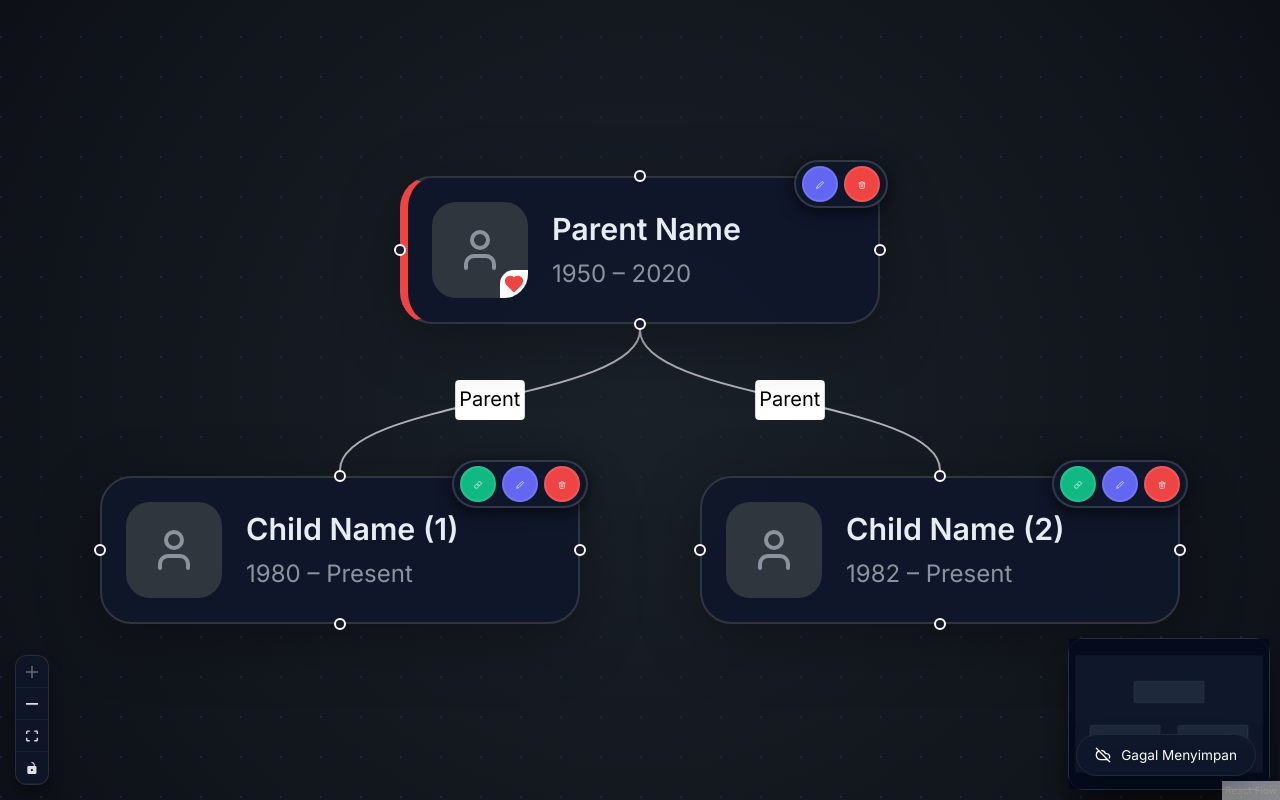
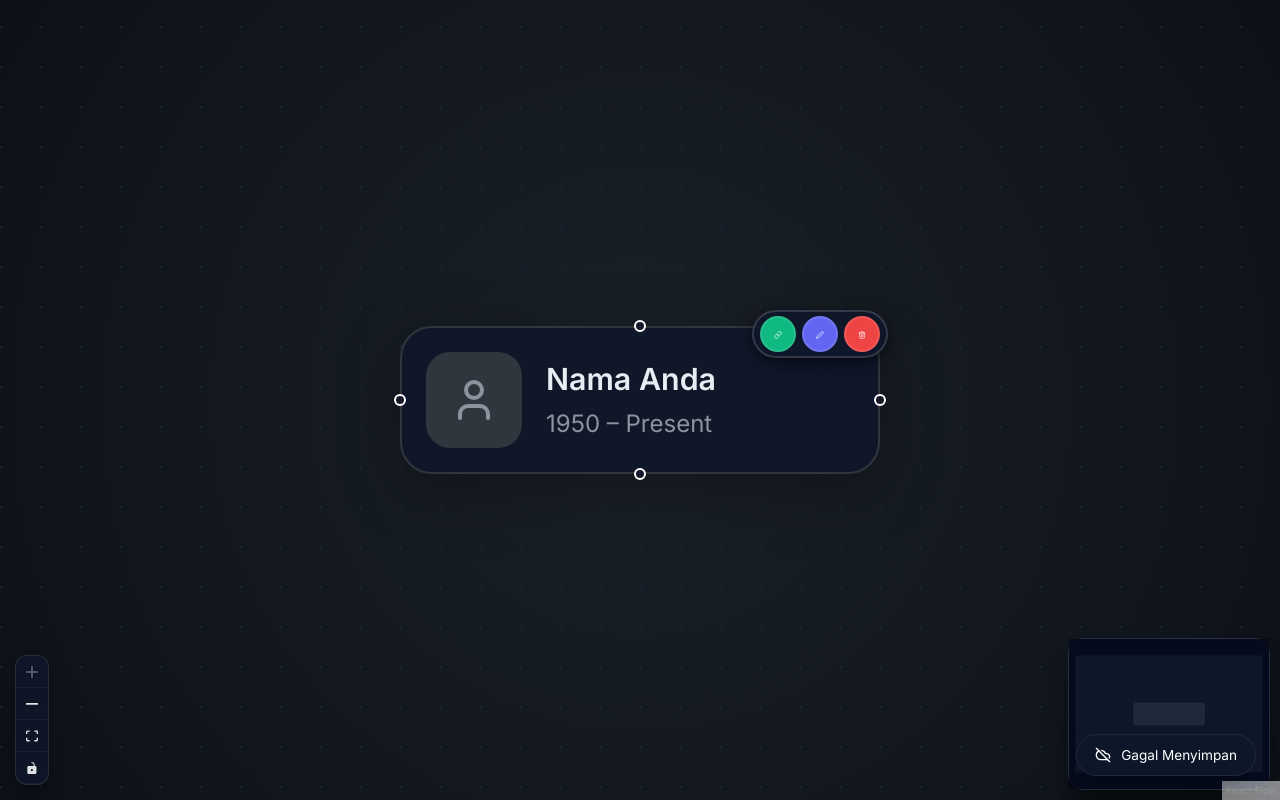
Before and after one commit to dimioctora/Dooka-CircleofLife, a React (Vite) app in the folder frontend/: page / in a window 1280 px wide. Built offline with nearby package versions, Linux system fonts and the light colour scheme; no server answers; the HTML template or start-up script is replaced by a standard one.

Commit message:
Simplify default template to single root node

```diff
--- a/frontend/src/components/FamilyTree/FamilyTree.tsx
+++ b/frontend/src/components/FamilyTree/FamilyTree.tsx
@@ -29,26 +29,11 @@ const initialNodes = [
     id: '1',
     type: 'person',
     position: { x: 250, y: 0 },
-    data: { name: 'Parent Name', birth_year: 1950, death_year: 2020, memorial_id: 'm1' },
-  },
-  {
-    id: '2',
-    type: 'person',
-    position: { x: 100, y: 150 },
-    data: { name: 'Child Name (1)', birth_year: 1980, death_year: null },
-  },
-  {
-    id: '3',
-    type: 'person',
-    position: { x: 400, y: 150 },
-    data: { name: 'Child Name (2)', birth_year: 1982, death_year: null },
+    data: { name: 'Nama Anda', birth_year: 1950, death_year: null },
   },
 ];
 
-const initialEdges = [
-  { id: 'e1-2', source: '1', target: '2', label: 'Parent', sourceHandle: 'bottom-source', targetHandle: 'top-target' },
-  { id: 'e1-3', source: '1', target: '3', label: 'Parent', sourceHandle: 'bottom-source', targetHandle: 'top-target' },
-];
+const initialEdges: any[] = [];
 
 const FamilyTree = () => {
   const [nodes, setNodes] = useNodesState<any>([]);
```
